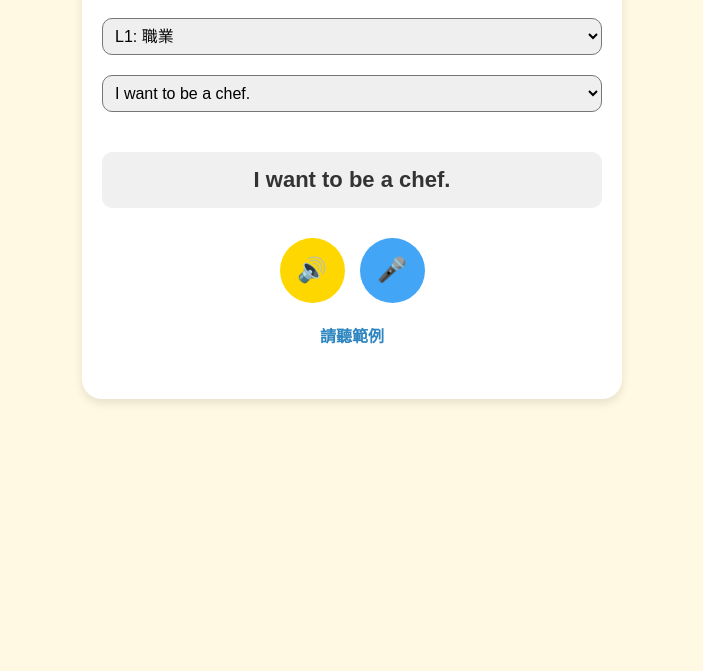
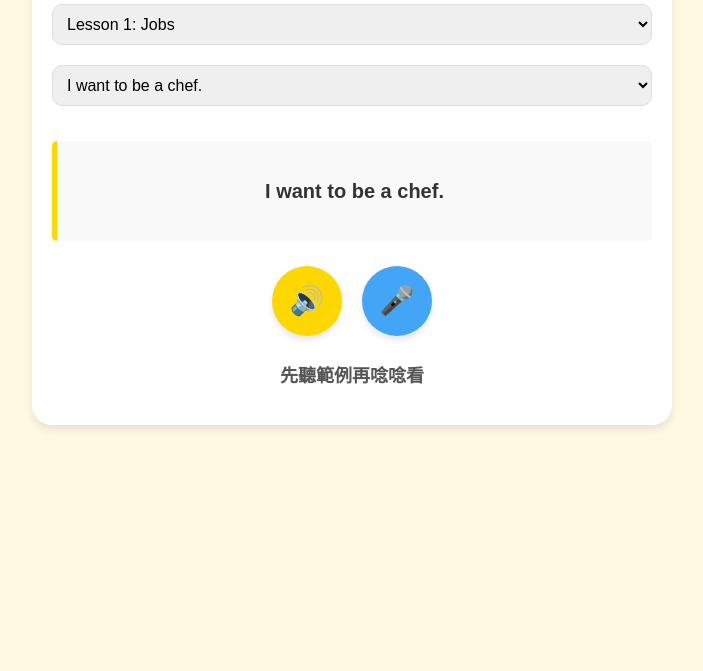
Before and after one commit to Joyce53306/big-class-english, a plain HTML site: page index.html in a window 1280 px wide. Shown: the part 129-800 px from the top of the page, without its empty margins (288-991 px from the left). Drawn offline with Linux system fonts and the light colour scheme.

Commit message:
Update index.html

```diff
--- a/index.html
+++ b/index.html
@@ -7,25 +7,21 @@
     <title>大班口說練習</title>
     <style>
         body { font-family: sans-serif; text-align: center; background-color: #FFF9E3; padding: 20px; }
-        .card { background: white; border-radius: 20px; padding: 20px; box-shadow: 0 4px 10px rgba(0,0,0,0.1); max-width: 500px; margin: auto; }
-        select { font-size: 16px; padding: 8px; width: 100%; margin: 10px 0; border-radius: 10px; }
-        .sentence-box { font-size: 22px; color: #333; font-weight: bold; margin: 30px 0; padding: 15px; background: #F0F0F0; border-radius: 10px; }
-        .btn-group { display: flex; justify-content: center; gap: 15px; flex-wrap: wrap; }
-        .btn { border: none; width: 65px; height: 65px; border-radius: 50%; font-size: 24px; cursor: pointer; color: white; transition: 0.3s; }
-
-        /* 黃色：聽老師唸 */
+        .card { background: white; border-radius: 20px; padding: 20px; box-shadow: 0 4px 10px rgba(0,0,0,0.1); max-width: 600px; margin: auto; }
+        select { font-size: 16px; padding: 10px; width: 100%; margin: 10px 0; border-radius: 10px; border: 1px solid #ddd; }
+        .sentence-box { font-size: 20px; color: #333; font-weight: bold; margin: 25px 0; padding: 20px; background: #F9F9F9; border-left: 5px solid #FFD700; border-radius: 5px; line-height: 1.5; min-height: 60px; display: flex; align-items: center; justify-content: center; }
+        .btn-group { display: flex; justify-content: center; gap: 20px; margin-top: 10px; }
+        .btn { border: none; width: 70px; height: 70px; border-radius: 50%; font-size: 28px; cursor: pointer; color: white; transition: 0.2s; box-shadow: 0 4px 6px rgba(0,0,0,0.1); }
+        .btn:active { transform: scale(0.9); }
         #play-example { background: #FFD700; color: #444; }
-        /* 藍色：錄音 */
         #record-btn { background: #42A5F5; }
-        /* 紅色：聽自己唸 (預設隱藏，錄完才出現) */
         #play-mine { background: #FF5252; display: none; }
-
-        #status { margin-top: 20px; font-weight: bold; color: #2E86C1; min-height: 40px; }
+        #status { margin-top: 25px; font-weight: bold; color: #555; font-size: 18px; }
     </style>
 </head>
 <body>
     <div class="card">
-        <h1>🎓 大班口說挑戰 (L1-L10)</h1>
+        <h2 style="color: #E67E22;">🎓 大班口說挑戰 (L1-L10)</h2>
         <select id="lesson-select" onchange="initLesson()"></select>
         <select id="sentence-select" onchange="showSentence()"></select>
 
@@ -33,8 +29,8 @@
 
         <div class="btn-group">
             <button id="play-example" class="btn" title="聽範例">🔊</button>
-            <button id="record-btn" class="btn" title="開始錄音">🎤</button>
-            <button id="play-mine" class="btn" title="聽自己唸">👂</button>
+            <button id="record-btn" class="btn" title="錄音">🎤</button>
+            <button id="play-mine" class="btn" title="聽自己">👂</button>
         </div>
 
         <p id="status">點擊黃色喇叭聽老師唸</p>
@@ -42,14 +38,21 @@
 
     <script>
         const curriculum = {
-            "L1: 職業": ["I want to be a chef.", "I want to be a doctor.", "I want to be a teacher."],
-            "L2: 運動": ["I tried to kick the ball.", "I can’t kick the ball.", "I tried to catch the ball."],
-            "L10: 想像花園": ["If I had a garden, I would grow lollipops.", "A silly puppy would make me laugh."]
+            "Lesson 1: Jobs": ["I want to be a chef.", "I want to be a doctor.", "I want to be a teacher.", "I want to be a pilot.", "I want to be an engineer.", "I want to be a ballerina.", "I want to be a nurse.", "I want to be a firefighter."],
+            "Lesson 2: Sports": ["I tried to kick the ball. I can’t kick the ball.", "I tried to catch the ball. I can’t catch the ball.", "I tried to spike the ball. I can’t spike the ball.", "I tried to throw the ball. I can’t throw the ball."],
+            "Lesson 3: Which is better?": ["Toothpaste is better.", "Soap is better.", "Broccoli is better.", "Water is better.", "A brush is better."],
+            "Lesson 4: Politeness": ["May I please have some soup? Yes, please.", "May I please have some rice? Yes, please."],
+            "Lesson 5: Weather": ["It’s sunny.", "It’s rainy.", "It’s snowy.", "It’s cloudy.", "It’s windy.", "It’s stormy.", "It’s partly cloudy."],
+            "Lesson 6: Animals": ["Look! I see a monkey eating bananas.", "Look! I see a giraffe dancing with a sandwich.", "Look! I see a kangaroo hopping with peanuts.", "Look! I see a hippo swimming.", "Look! I see an elephant throwing popcorn."],
+            "Lesson 7: Art Class": ["I cut with scissors.", "I color with markers.", "I draw with crayons.", "I paste with glue.", "I paint with a brush."],
+            "Lesson 8: Festivals": ["On Chinese New Year we will watch the lion and dragon dance.", "On Easter we will hide eggs and dress like rabbits.", "On Thanksgiving we will eat a huge turkey and bake pies.", "On Valentine’s Day we will give each other flowers and chocolate.", "On Halloween we will dress up in costumes and say Trick or Treat!", "On Christmas we will decorate Christmas tree and give each other gifts."],
+            "Lesson 9: Shopping": ["I will buy a popsicle.", "I will buy a bag.", "I will buy shoes.", "I will buy a hat."],
+            "Lesson 10: My Garden": ["If I had a garden, I would grow rainbow lollipops.", "Rainbow lollipops would make me colorful.", "If I had a garden, I would grow dancing flowers.", "Dancing flowers would make me dance.", "If I had a garden, I would grow chocolate turtles.", "Chocolate turtles would make me exercise.", "I had a garden I would grow a silly puppy.", "A silly puppy would make me laugh."]
         };
 
         const lS = document.getElementById('lesson-select');
         const sS = document.getElementById('sentence-select');
-        const disp = document.getElementById('display-text');
+        const disp = document.getElementById('text-to-say');
         const status = document.getElementById('status');
         let mediaRecorder;
         let audioChunks = [];
@@ -63,22 +66,22 @@
             showSentence();
         }
         function showSentence() {
-            disp.innerText = sS.value;
-            status.innerText = "請聽範例";
-            document.getElementById('play-mine').style.display = 'none'; // 切換句子時隱藏重播鍵
+            document.getElementById('display-text').innerText = sS.value;
+            status.innerText = "先聽範例再唸唸看";
+            document.getElementById('play-mine').style.display = 'none';
         }
         initLesson();
 
-        // 1. 聽範例 (老師唸)
+        // 1. 播放範例
         document.getElementById('play-example').onclick = () => {
-            const utter = new SpeechSynthesisUtterance(disp.innerText);
+            const utter = new SpeechSynthesisUtterance(document.getElementById('display-text').innerText);
             utter.lang = 'en-US';
-            utter.rate = 0.8;
+            utter.rate = 0.75; // 大班句子較長，語速調慢至 0.75
             window.speechSynthesis.speak(utter);
-            status.innerText = "聽完後，換你點麥克風唸唸看！";
+            status.innerText = "聽完範例了，現在換你唸！";
         };
 
-        // 2. 錄音功能
+        // 2. 錄音
         document.getElementById('record-btn').onclick = async function() {
             if (!mediaRecorder || mediaRecorder.state === 'inactive') {
                 const stream = await navigator.mediaDevices.getUserMedia({ audio: true });
@@ -89,18 +92,18 @@
                     const audioBlob = new Blob(audioChunks, { type: 'audio/wav' });
                     audioUrl = URL.createObjectURL(audioBlob);
                     document.getElementById('play-mine').style.display = 'inline-block';
-                    status.innerText = "錄音結束！點擊紅色耳朵聽聽看自己的聲音。";
+                    status.innerText = "錄音完成！點紅耳朵聽看看";
                 };
                 mediaRecorder.start();
-                this.style.transform = "scale(1.2)";
-                status.innerText = "正在錄音中...說完再點一次麥克風";
+                this.style.backgroundColor = "#FF5722";
+                status.innerText = "正在聽你說話... (說完再點一次)";
             } else {
                 mediaRecorder.stop();
-                this.style.transform = "scale(1)";
+                this.style.backgroundColor = "#42A5F5";
             }
         };
 
-        // 3. 聽自己唸 (回放)
+        // 3. 聽自己
         document.getElementById('play-mine').onclick = () => {
             if (audioUrl) {
                 const audio = new Audio(audioUrl);
```
